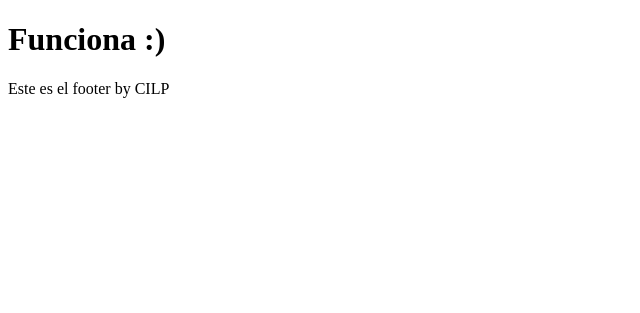
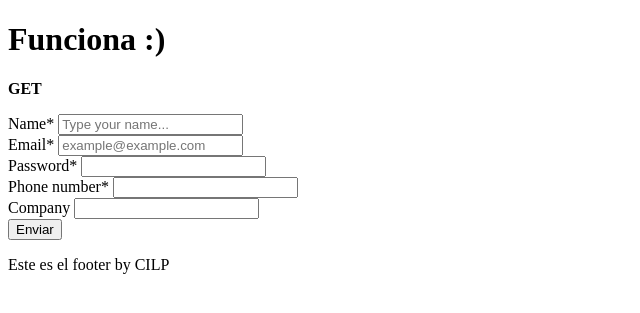
Before and after one commit to CILP/ApiPhp, a PHP site: page / in a window 1280 px wide. Shown: the top 313 px of the page, without its empty margins (0-640 px from the left). Run offline with PHP 8.4, Linux system fonts and the light colour scheme.

Commit message:
Index.php modified for allow only localhost request

```diff
--- a/index.php
+++ b/index.php
@@ -17,8 +17,35 @@
 
   unset($context);*/
 
+  $msg = "";
+
+  if ($_SERVER['SERVER_ADDR'] != $_SERVER['REMOTE_ADDR']){
+    http_response_code(404);
+    exit;
+  } else {
+
+    if ($_SERVER['REQUEST_METHOD'] == 'POST'){
+
+      $msg = json_encode(
+        array(
+          'name' => $_POST['name'],
+          'email' => $_POST['email'],
+          'password' => $_POST['pass'],
+          'phone' => $_POST['phone'],
+          'company' => $_POST['company'],
+        )
+      );
+    } else {
+      $msg = $_SERVER['REQUEST_METHOD'] . $_SERVER['PATH_INFO'];
+    }
+
+
+    http_response_code(200);
+  }
+
   $head = file_get_contents("views/header.html");
   $foot = file_get_contents("views/footer.html");
   $main = file_get_contents("views/main.html");
+  $form = file_get_contents("views/form.html");
 
-  echo $head . $main . $foot;
+  echo $head . $main . "<p><b>$msg</b></p>". $form . $foot;
--- /dev/null
+++ b/views/form.html
@@ -0,0 +1,31 @@
+<div>
+  <form action="index.php" method="POST">
+
+    <label for="name">Name*</label>
+    <input type="text" id="name" name="name" placeholder="Type your name..." />
+
+    <br />
+
+    <label for="email">Email*</label>
+    <input type="email" id="email" name="email" placeholder="example@example.com" />
+
+    <br />
+
+    <label for="pass">Password*</label>
+    <input type="password" id="pass" name="pass" />
+
+    <br />
+
+    <label for="phone">Phone number*</label>
+    <input type="number" id="phone" name="phone" />
+
+    <br />
+
+    <label for="company">Company</label>
+    <input type="text" id="company" name="company" />
+
+    <br />
+
+    <input type="submit" value="Enviar" />
+  </form>
+</div>
```
